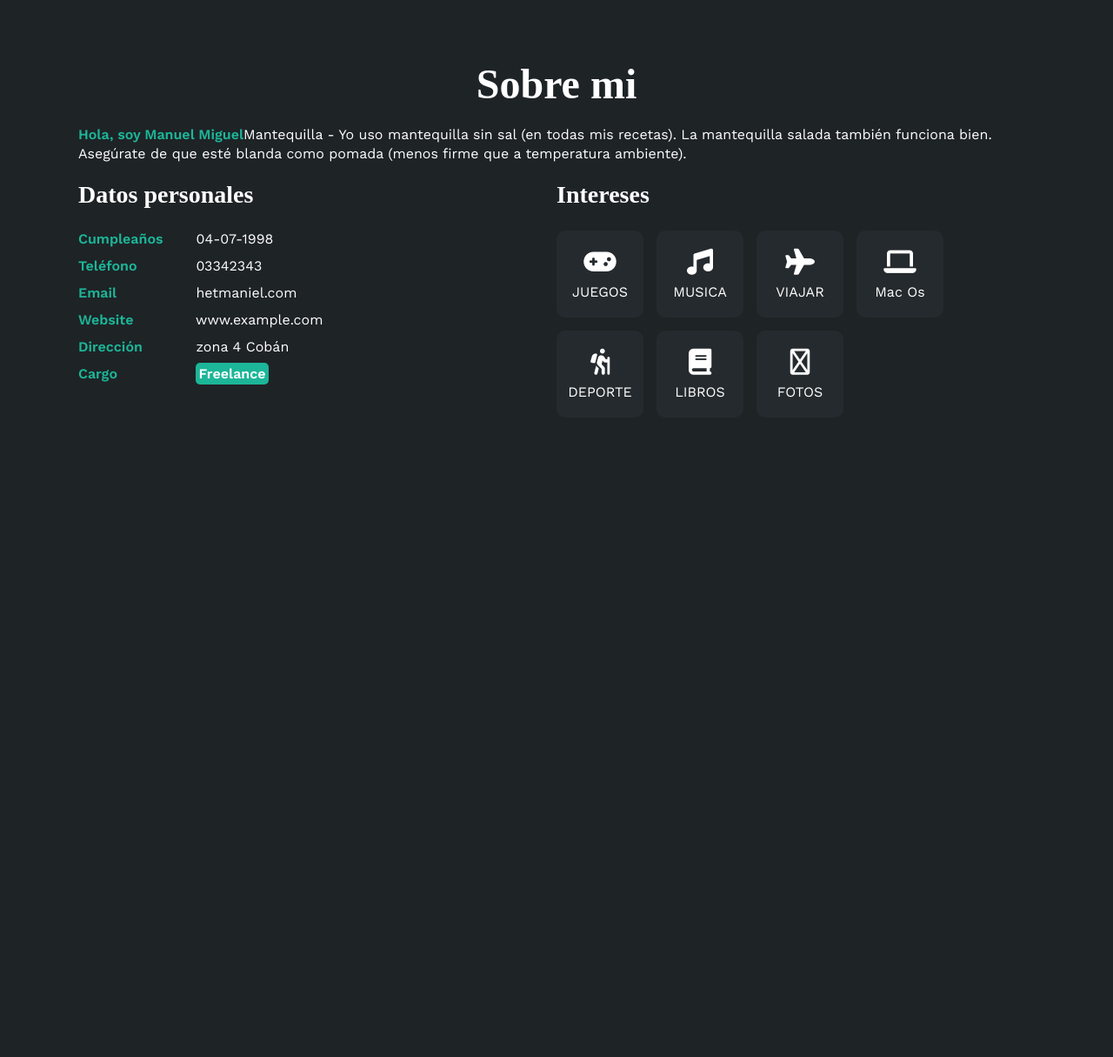
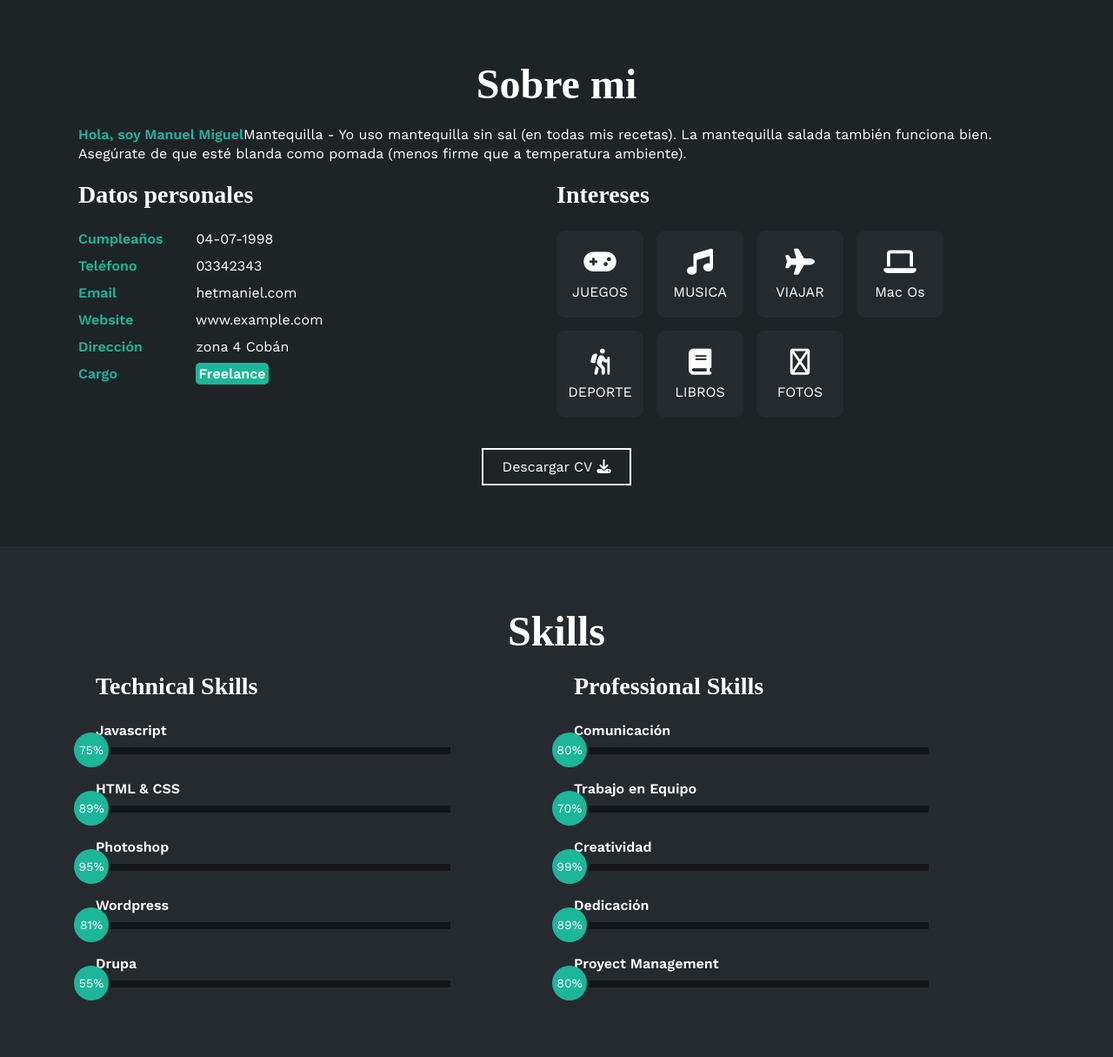
Before and after one commit to miguemi/miguemi.github.io, a PHP site: page / in a window 1280 px wide. Shown: the part 801-2016 px from the top of the page at 87% size. Before the commit the page ends 1258 px from the top, so only its background shows below. Run offline with PHP 8.4, Linux system fonts and the light colour scheme.

Commit message:
✅ codificacion en sobremi/skills

```diff
--- a/estilo.css
+++ b/estilo.css
@@ -125,6 +125,9 @@
     background-color: #1CB698;
 }
 
+
+/*SOBREMI*/
+
 .sobremi {
     background-color: #1e2326;
     color: #fff;
@@ -229,3 +232,232 @@
     position: relative;
     z-index: 10;
 }
+
+.sobremi button .overlay {
+    position: absolute;
+    top: 0;
+    left: 0;
+    width: 0;
+    height: 100%;
+    background-color: #1CB698;
+    z-index: -1;
+    transition: 1s;
+}
+
+.sobremi button:hover .overlay {
+    width: 100%;
+}
+
+
+/*SECCION SKILLS*/
+
+.skills {
+    background-color: #252A2E;
+    color: #fff;
+    padding: 50px 20px;
+}
+
+.skills .contenido-seccion {
+    max-width: 1100px;
+    margin: auto;
+}
+
+.skills h2 {
+    font-size: 48px;
+    font-family: 'Righteous';
+    text-align: center;
+    padding: 20px 0;
+}
+
+.skills .fila {
+    display: flex;
+}
+
+.skills .fila .col {
+    width: 50%;
+    padding: 0 20px;
+}
+
+.skills .fila .col h3 {
+    font-size: 28px;
+    font-family: 'Righteous';
+    margin-bottom: 25px;
+}
+
+.skills .skill>span {
+    font-weight: bold;
+    display: block;
+    margin-bottom: 10px;
+}
+
+.skills .skill .barra-skill {
+    height: 8px;
+    width: 80%;
+    background-color: #131517;
+    position: relative;
+    margin-bottom: 30px;
+}
+
+.skills .skill .progreso {
+    background-color: #1CB698;
+    position: absolute;
+    top: 0;
+    left: 0;
+    height: 8px;
+}
+
+.skills .skill .barra-skill span {
+    position: absolute;
+    height: 40px;
+    width: 40px;
+    background-color: #1CB698;
+    border-radius: 50px;
+    line-height: 40px;
+    text-align: center;
+    top: -17px;
+    right: -15px;
+    font-size: 14px;
+}
+
+
+/*se puede copiar cada uno y editarlo*/
+
+.skills .skill .javascript {
+    width: 0%;
+    animation: 2s javascript forwards;
+}
+
+@keyframes javascript {
+    0% {
+        width: 0%;
+    }
+    100% {
+        width: 75%;
+    }
+}
+
+.skills .skill .htmlcss {
+    width: 0%;
+    animation: 2s htmlcss forwards;
+}
+
+@keyframes htmlcss {
+    0% {
+        width: 0%;
+    }
+    100% {
+        width: 89%;
+    }
+}
+
+.skills .skill .photoshop {
+    width: 0%;
+    animation: 2s photoshop forwards;
+}
+
+@keyframes photoshop {
+    0% {
+        width: 0%;
+    }
+    100% {
+        width: 95%;
+    }
+}
+
+.skills .skill .wordpress {
+    width: 0%;
+    animation: 2s wordpress forwards;
+}
+
+@keyframes wordpress {
+    0% {
+        width: 0%;
+    }
+    100% {
+        width: 81%;
+    }
+}
+
+.skills .skill .drupal {
+    width: 0%;
+    animation: 2s drupal forwards;
+}
+
+@keyframes drupal {
+    0% {
+        width: 0%;
+    }
+    100% {
+        width: 55%;
+    }
+}
+
+.skills .skill .comunicación {
+    width: 0%;
+    animation: 2s comunicación forwards;
+}
+
+@keyframes comunicación {
+    0% {
+        width: 0%;
+    }
+    100% {
+        width: 80%;
+    }
+}
+
+.skills .skill .trabajo {
+    width: 0%;
+    animation: 2s trabajo forwards;
+}
+
+@keyframes trabajo {
+    0% {
+        width: 0%;
+    }
+    100% {
+        width: 70%;
+    }
+}
+
+.skills .skill .creatividad {
+    width: 0%;
+    animation: 2s creatividad forwards;
+}
+
+@keyframes creatividad {
+    0% {
+        width: 0%;
+    }
+    100% {
+        width: 99%;
+    }
+}
+
+.skills .skill .dedicacion {
+    width: 0%;
+    animation: 2s dedicacion forwards;
+}
+
+@keyframes dedicacion {
+    0% {
+        width: 0%;
+    }
+    100% {
+        width: 65%;
+    }
+}
+
+.skills .skill .proyect {
+    width: 0%;
+    animation: 2s proyect forwards;
+}
+
+@keyframes proyect {
+    0% {
+        width: 0%;
+    }
+    100% {
+        width: 94%;
+    }
+}
--- a/index.html
+++ b/index.html
@@ -117,10 +117,112 @@
 
                 </div>
             </div>
+            <button>
+                Descargar CV <i class="fa-solid fa-download"></i>
+                <span class="overlay"></span>
+            </button>
         </div>
 
     </section>
 
+
+
+    <!-- SECCION SKILLS -->
+    <section class="skills" id="skills">
+        <div class="contenido-seccion">
+            <h2>Skills</h2>
+            <div class="fila">
+                <!-- Technical Skill -->
+                <div class="col">
+                    <h3>Technical Skills</h3>
+                    <div class="skill">
+                        <span>Javascript</span>
+                        <div class="barra-skill">
+                            <div class="progreso">
+                                <span>75%</span>
+                            </div>
+                        </div>
+                    </div>
+                    <div class="skill">
+                        <span>HTML & CSS</span>
+                        <div class="barra-skill">
+                            <div class="progreso">
+                                <span>89%</span>
+                            </div>
+                        </div>
+                    </div>
+                    <div class="skill">
+                        <span>Photoshop</span>
+                        <div class="barra-skill">
+                            <div class="progreso">
+                                <span>95%</span>
+                            </div>
+                        </div>
+                    </div>
+                    <div class="skill">
+                        <span>Wordpress</span>
+                        <div class="barra-skill">
+                            <div class="progreso">
+                                <span>81%</span>
+                            </div>
+                        </div>
+                    </div>
+                    <div class="skill">
+                        <span>Drupa</span>
+                        <div class="barra-skill">
+                            <div class="progreso">
+                                <span>55%</span>
+                            </div>
+                        </div>
+                    </div>
+                </div>
+                <!-- Professional Skills -->
+                <div class="col">
+                    <h3>Professional Skills</h3>
+                    <div class="skill">
+                        <span>Comunicación</span>
+                        <div class="barra-skill">
+                            <div class="progreso">
+                                <span>80%</span>
+                            </div>
+                        </div>
+                    </div>
+                    <div class="skill">
+                        <span>Trabajo en Equipo</span>
+                        <div class="barra-skill">
+                            <div class="progreso">
+                                <span>70%</span>
+                            </div>
+                        </div>
+                    </div>
+                    <div class="skill">
+                        <span>Creatividad</span>
+                        <div class="barra-skill">
+                            <div class="progreso">
+                                <span>99%</span>
+                            </div>
+                        </div>
+                    </div>
+                    <div class="skill">
+                        <span>Dedicación</span>
+                        <div class="barra-skill">
+                            <div class="progreso">
+                                <span>89%</span>
+                            </div>
+                        </div>
+                    </div>
+                    <div class="skill">
+                        <span>Proyect Management</span>
+                        <div class="barra-skill">
+                            <div class="progreso">
+                                <span>80%</span>
+                            </div>
+                        </div>
+                    </div>
+                </div>
+            </div>
+        </div>
+    </section>
 </body>
 
 </html>
```
